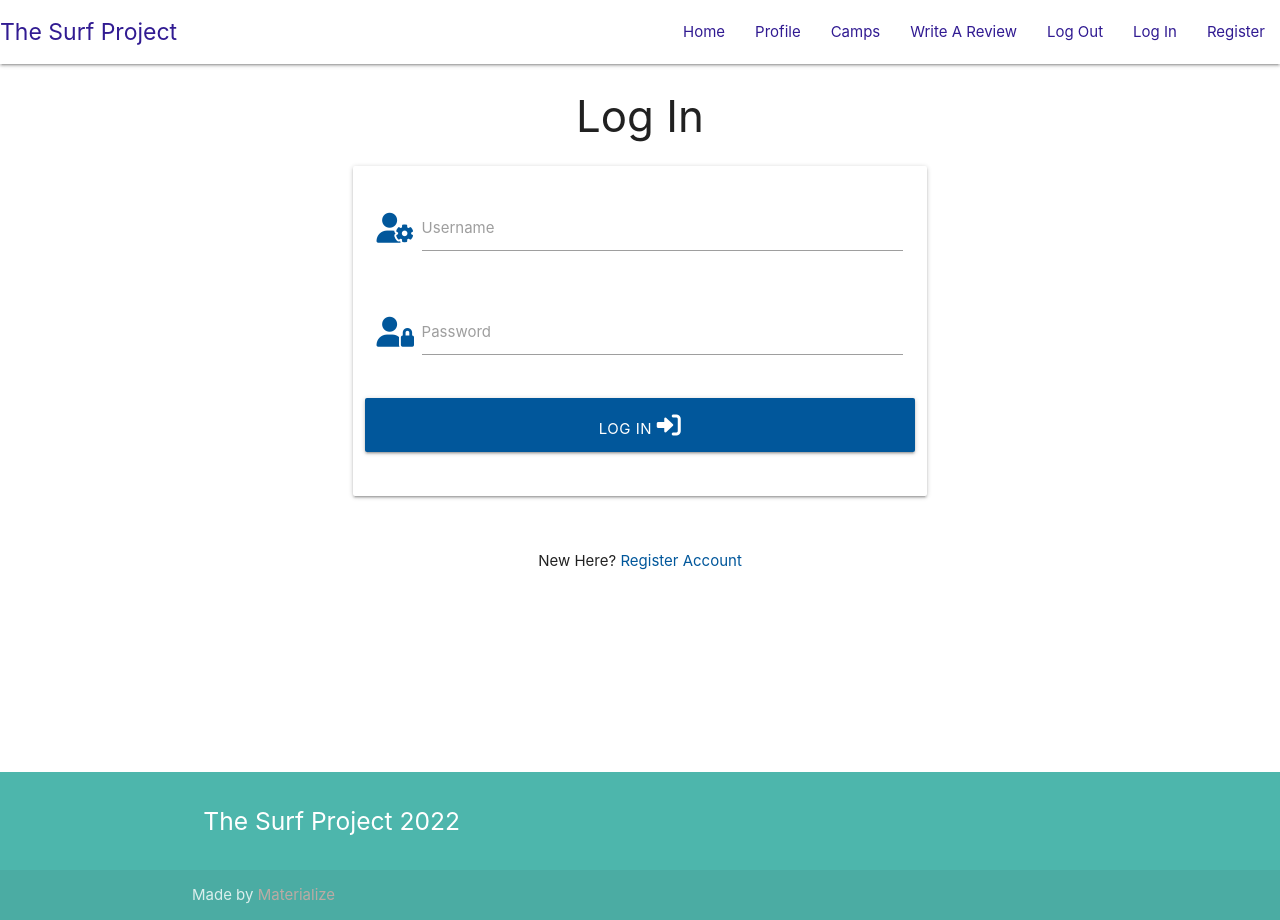
After one commit to Code-Institute-Submissions/StienBoodts-ci-milestone-project3_SepResub, a Flask app: page /login in a window 1280 px wide. The commit adds this page. Run offline with Flask 2, Linux system fonts and the light colour scheme; some libraries are stand-ins or nearby versions.

Commit message:
add register, login and logout page and content

```diff
--- a/surfproject/routes.py
+++ b/surfproject/routes.py
@@ -1,9 +1,8 @@
-from flask import render_template, request, redirect, url_for
-from surfproject import app, db
-from surfproject.models import Review, Camp
-from flask_pymongo import PyMongo
+from flask import flash, render_template, request, redirect, session, url_for
 from bson.objectid import ObjectId
 from werkzeug.security import generate_password_hash, check_password_hash
+from surfproject import app, db, mongo
+from surfproject.models import Camp, Users
 
 
 @app.route("/")
@@ -11,27 +10,85 @@ def home():
     return render_template("home.html")
 
 
-@app.route("/register", methods=["GET", "PUSH"])
+@app.route("/search", methods=["GET","POST"])
+def search():
+    query = request.form.get("query")
+    reviews = list(mongo.db.reviews.find({"$text": {"$search": query}}))
+    return render_template("reviews.html", reviews=reviews)
+
+
+@app.route("/register", methods=["GET", "POST"])
 def register():
     if request.method == "POST":
         # check if username already exists in db
-        existing_user = mongo.db.users.find_one(
-            {"username": request.form.get("username").lower()})
+        existing_user = Users.query.filter(Users.user_name == \
+                                           request.form.get("username").lower()).all()
 
         if existing_user:
             flash("Username already exists")
             return redirect(url_for("register"))
 
-        register = {
-            "username": request.form.get("username").lower(),
-            "password": generate_password_hash(request.form.get("password"))
-        }
-        mongo.db.users.insert_one(register)
+        user = Users(
+            user_name=request.form.get("username").lower(),
+            password=generate_password_hash(request.form.get("password"))
+        )
+
+        db.session.add(user)
+        db.session.commit()
 
         # put the new user into 'session' cookie
         session["user"] = request.form.get("username").lower()
         flash("Registration Successful!")
+        return redirect(url_for("profile", username=session["user"]))
+
     return render_template("register.html")
+
+
+@app.route("/login", methods=["GET", "POST"])
+def login():
+    if request.method == "POST":
+        # check if username exists in db
+        existing_user = Users.query.filter(Users.user_name == \
+                                           request.form.get("username").lower()).all()
+
+        if existing_user:
+            print(request.form.get("username"))
+            # ensure hashed password matches user input
+            if check_password_hash(
+                    existing_user[0].password, request.form.get("password")):
+                        session["user"] = request.form.get("username").lower()
+                        flash("Welcome, {}".format(
+                            request.form.get("username")))
+                        return redirect(url_for(
+                            "profile", username=session["user"]))
+            else:
+                # invalid password match
+                flash("Incorrect Username and/or Password")
+                return redirect(url_for("login"))
+
+        else:
+            # username doesn't exist
+            flash("Incorrect Username and/or Password")
+            return redirect(url_for("login"))
+
+    return render_template("login.html")
+
+
+@app.route("/profile/<username>", methods=["GET", "POST"])
+def profile(username):
+
+    if "user" in session:
+        return render_template("profile.html", username=session["user"])
+
+    return redirect(url_for("login"))
+
+
+@app.route("/logout")
+def logout():
+    # remove user from session cookie
+    flash("You have been logged out")
+    session.pop("user")
+    return redirect(url_for("login"))
 
 
 @app.route("/camps")
@@ -42,13 +99,13 @@ def camps():
 
 @app.route("/get_reviews")
 def get_reviews():
-    reviews = mongo.db.tasks.find()
-    return render_template("reviews.html", tasks=tasks)
+    reviews = list(mongo.db.reviews.find())
+    return render_template("reviews.html", reviews=reviews)
 
 
-@app.route("/reviews/<int:camp_id>", methods=["GET"])
+@app.route("/reviews/<camp_id>", methods=["GET"])
 def reviews(camp_id):
-    reviews = list(Review.query.all())
+    reviews = list(mongo.db.reviews.find())
     return render_template("reviews.html", reviews=reviews, camp_id=camp_id)
 
 
@@ -64,35 +121,57 @@ def new_camp():
 
 @app.route("/new_review", methods=["GET", "POST"])
 def new_review():
+    if "user" not in session:
+        flash("You need to be logged in to add a review")
+        return redirect(url_for("get_reviews"))
+
+    if request.method == "POST":
+        review = {
+            "review_name": request.form.get("review_name"),
+            "review_text": request.form.get("review_text"),
+            "camp_id": request.form.get("camp_id")
+        }
+        mongo.db.reviews.insert_one(review)
+        flash("Review Successfully Added")
+        return redirect(url_for("get_reviews"))
+
     camps = list(Camp.query.order_by(Camp.camp_name).all())
-    if request.method == "POST":
-        review = Review(
-            review_name=request.form.get("review_name"),
-            review_text=request.form.get("review_text"),
-            camp_id=request.form.get("camp_id")
-        )
-        db.session.add(review)
-        db.session.commit()
-        return redirect(url_for("camps"))
     return render_template("new_review.html", camps=camps)
 
 
-@app.route("/edit_review/<int:review_id>", methods=["GET", "POST"])
+@app.route("/edit_review/<review_id>", methods=["GET", "POST"])
 def edit_review(review_id):
-    review = Review.query.get_or_404(review_id)
+
+    review = mongo.db.reviews.find_one({"_id": ObjectId(review_id)})
+
+    if "user" not in session or session["user"] != review["created_by"]:
+        flash("You can only edit your own reviews!")
+        return redirect(url_for("get_reviews"))
+
+    if request.method == "POST":
+        submit = {
+        "review_name": request.form.get("review_name"),
+        "review_text": request.form.get("review_text"),
+        "camp_id": request.form.get("camp_id"),
+        "created_by": session["user"]
+        }
+        mongo.db.reviews.update({"_id": ObjectId(review_id)}, submit)
+        flash("Review Successfully Updated")
+
+
     camps = list(Camp.query.order_by(Camp.camp_name).all())
-    if request.method == "POST":
-        review.review_name = request.form.get("review_name"),
-        review.review_text = request.form.get("review_text"),
-        review.camp_id = request.form.get("camp_id")
-        db.session.commit()
-        return redirect(url_for("camps"))
     return render_template("edit_review.html", review=review, camps=camps)
 
 
-@app.route("/delete_review/<int:review_id>")
+@app.route("/delete_review/<review_id>")
 def delete_review(review_id):
-    review = Review.query.get_or_404(review_id)
-    db.session.delete(review)
-    db.session.commit()
-    return redirect(url_for("home"))
+
+    review = mongo.db.reviews.find_one({"_id": ObjectId(review_id)})
+
+    if "user" not in session or session["user"] != review["created_by"]:
+        flash("You can only delete your own reviews!")
+        return redirect(url_for("get_reviews"))
+
+    mongo.db.reviews.remove({"_id": ObjectId(review_id)})
+    flash("Review Successfully Deleted")
+    return redirect(url_for("get_reviews"))
--- a/surfproject/templates/base.html
+++ b/surfproject/templates/base.html
@@ -24,11 +24,11 @@
                 <a href="#" data-target="mobile-demo" class="sidenav-trigger"><i class="fas fa-bars"></i></a>
                 <ul class="right hide-on-med-and-down">
                     <li><a href="{{ url_for('home') }}">Home</a></li>
-                    <li><a href="#">Profile</a></li>
+                    <li><a href="{{ url_for('profile', username=session['user']) }}">Profile</a></li>
                     <li><a href="{{ url_for('camps') }}">Camps</a></li>
                     <li><a href="{{ url_for('new_review') }}">Write A Review</a></li>
-                    <li><a href="#">Log Out</a></li>
-                    <li><a href="#">Log In</a></li>
+                    <li><a href="{{ url_for('logout') }}">Log Out</a></li>
+                    <li><a href="{{ url_for('login') }}">Log In</a></li>
                     <li><a href="{{ url_for('register') }}">Register</a></li>
                 </ul>
             </div>
@@ -38,11 +38,11 @@
         <ul class="sidenav" id="mobile-demo">
             <li><h4 class="center-align brand-logo">The Surf Project</h4></li>
             <li><a href="{{ url_for('home') }}">Home</a></li>
-            <li><a href="#">Profile</a></li>
+            <li><a href="{{ url_for('profile', username=session['user']) }}">Profile</a></li>
             <li><a href="{{ url_for('camps') }}">Camps</a></li>
             <li><a href="{{ url_for('new_review') }}">Write A Review</a></li>
-            <li><a href="#">Log Out</a></li>
-            <li><a href="#">Log In</a></li>
+            <li><a href="{{ url_for('logout') }}">Log Out</a></li>
+            <li><a href="{{ url_for('login') }}">Log In</a></li>
             <li><a href="{{ url_for('register') }}">Register</a></li>
         </ul>
     </header>
--- /dev/null
+++ b/surfproject/templates/login.html
@@ -0,0 +1,46 @@
+{% extends "base.html" %}
+{% block content %}
+
+    <h3 class="center-align">Log In</h3>
+
+    <div class="row">
+        <form class="col s12 m8 offset-m2" method="POST" action="{{ url_for('login') }}">
+            <div class="card-panel">
+                <!-- username -->
+                <div class="row">
+					<div class="input-field col s12">
+						<i class="fas fa-user-cog prefix light-blue-text text-darken-4"></i>
+						<input id="username" name="username" type="text" minlength="5"
+                            maxlength="15" pattern="^[a-zA-Z0-9]{5,15}$" class="validate" required>
+						<label for="username">Username</label>
+					</div>
+                </div>
+                <!-- passowrd -->
+                <div class="row">
+                    <div class="input-field col s12">
+						<i class="fas fa-user-lock prefix light-blue-text text-darken-4"></i>
+                        <input id="password" name="password" type="password" minlength="5"
+                            maxlength="15" pattern="^[a-zA-Z0-9]{5,15}$" class="validate" required>
+                        <label for="password">Password</label>
+                    </div>
+                </div>
+                <!-- login -->
+                <div class="row">
+                    <button type="submit" class="col s12 btn-large light-blue darken-4 text-shadow">
+                        Log In <i class="fas fa-sign-in-alt"></i>
+                    </button>
+                </div>
+            </div>
+        </form>
+    </div>
+
+    <div class="row">
+        <div class="col s12">
+            <p class="center-align">
+                New Here?
+                <a href="{{ url_for('register') }}" class="light-blue-text text-darken-4">Register Account</a>
+            </p>
+        </div>
+    </div>
+
+{% endblock %}
--- a/surfproject/templates/reviews.html
+++ b/surfproject/templates/reviews.html
@@ -14,7 +14,7 @@
 
 <ul class="collapsible">
     {% for review in reviews %}
-        {% if camp_id == review.camp_id %}
+        {% if camp_id == reviews.camp_id %}
         <div class="row">
             <div class="col s12 m6 l4">
                 <div class="card teal lighten-2 center-align">
```
Also changed, not shown: surfproject/__init__.py (+2 -6 lines), surfproject/models.py (+6 -10 lines), surfproject/templates/profile.html (added, +14 -0 lines), surfproject/templates/register.html (+9 -0 lines).
